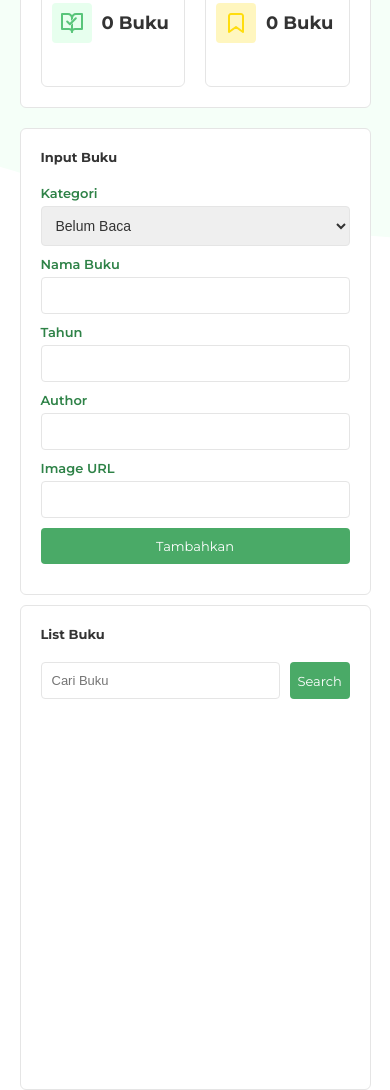
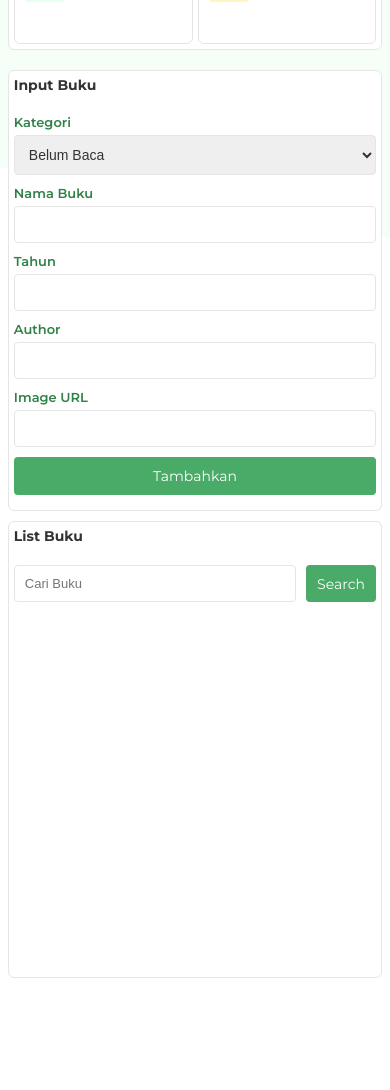
Before and after one commit to Hasanromadon/Bookshelf, a plain HTML site: page index.html in a window 390 px wide. Shown: the part 418-1508 px from the top of the page. After the commit the page ends 1396 px from the top, so only its background shows below. Drawn offline with Linux system fonts and the light colour scheme.

Commit message:
Update styles.css
adjust media query for mobile display

```diff
--- a/css/styles.css
+++ b/css/styles.css
@@ -366,30 +366,62 @@ button:hover {
   }
 }
 @media only screen and (max-width: 414px) {
+  .container {
+    padding: 0 2%;
+  }
+
+  .total-book,
+  .categories,
+  .input-transaction,
+  .history-books {
+    padding: 5px;
+  }
+
   .h1 {
     font-size: 16px;
     font-weight: bold;
   }
   .h2 {
-    font-size: 13px;
+    font-size: 14px;
     font-weight: bold;
     color: #333;
   }
+
+  .item {
+    width: 100%;
+  }
+  .item:not(:last-child) {
+    margin-right: 5px;
+  }
+  .categories-item {
+    margin: 0;
+  }
+
   .search-input {
     width: 40%;
   }
   .search-btn {
-    font-size: 13px;
+    font-size: 14px;
     padding: 0.5px 1px;
   }
 
   .add-button {
-    font-size: 13px;
+    font-size: 14px;
+  }
+
+  .action-books {
+    display: flex;
+    margin-left: 5px;
   }
 
   p {
-    font-size: 13px;
+    font-size: 14px;
     font-weight: 400;
     color: #333;
   }
+
+  .books-list-container::-webkit-scrollbar {
+    width: 5px;
+    height: 10px;
+  }
 }
```
